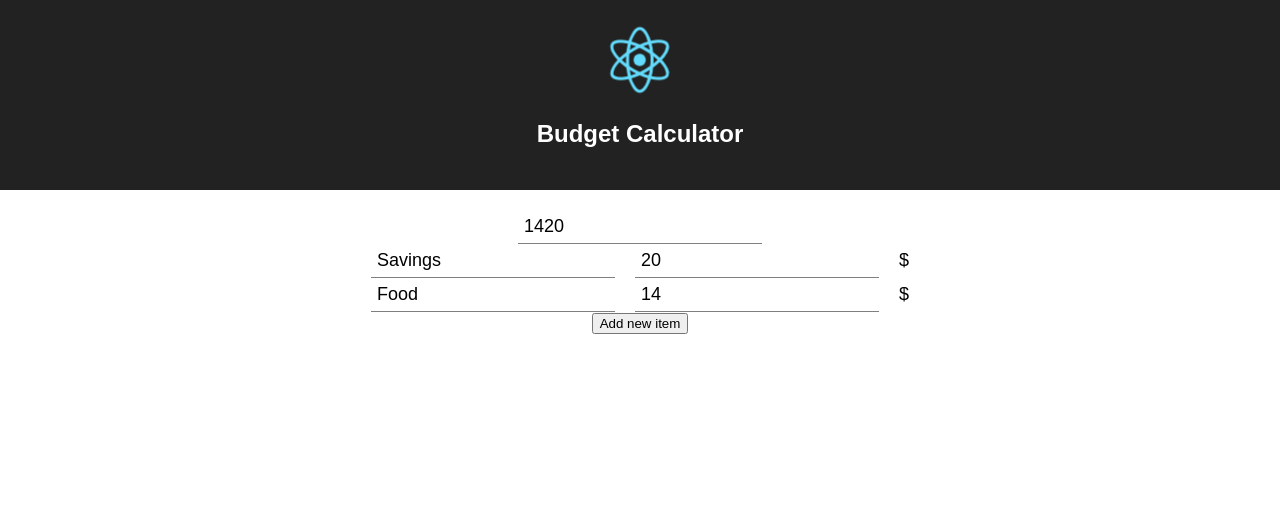
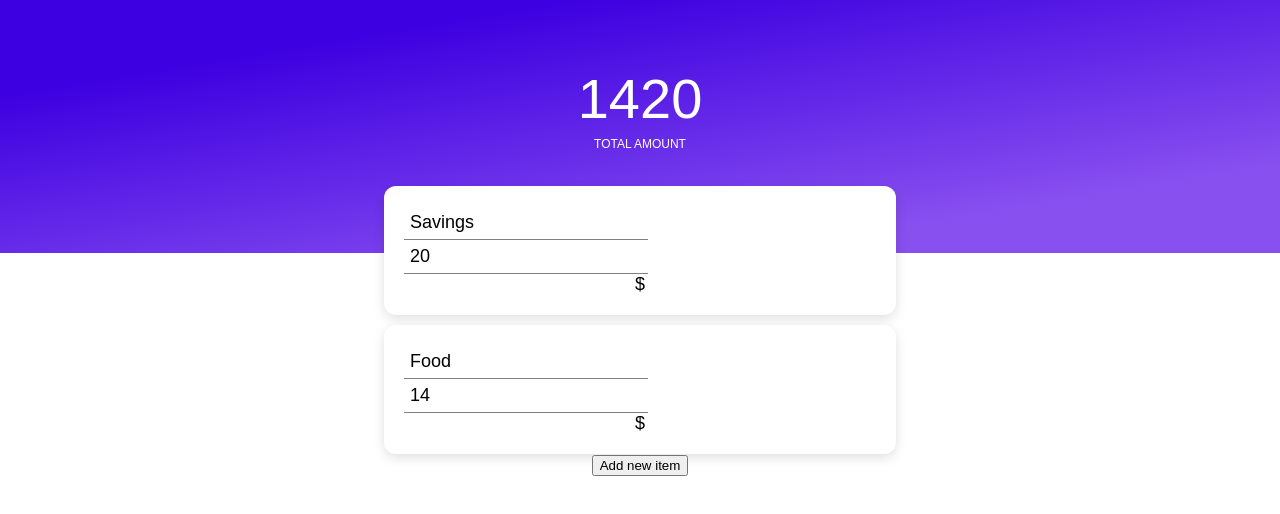
Before and after one commit to jacksonhvisuals/budget-calculator, a React (Create React App) app: page / in a window 1280 px wide. Shown: the top 514 px of the page. Built offline with nearby package versions, Linux system fonts and the light colour scheme.

Commit message:
:lipstick: Begin styling the components according to the design

```diff
--- a/src/App.js
+++ b/src/App.js
@@ -1,5 +1,4 @@
 import React, { Component } from 'react';
-import logo from './logo.svg';
 import AppLayout from './components/AppLayout/AppLayout';
 import './App.css';
 
@@ -7,10 +6,6 @@ class App extends Component {
   render() {
     return (
       <div className="App">
-        <header className="App-header">
-          <img src={logo} className="App-logo" alt="logo" />
-          <h1 className="App-title">Budget Calculator</h1>
-        </header>
         <div className="App-intro">
           <AppLayout />
         </div>
--- /dev/null
+++ b/src/components/AppLayout/AppLayout.css
@@ -0,0 +1,9 @@
+#background-color-header {
+    position: absolute;
+    width: 100%;
+    height: 253px;
+    left: 0px;
+    top: 0px;
+    z-index: -1;
+    background: linear-gradient(170.54deg, #3D00E0 20.42%, rgba(83, 0, 232, 0.69) 80.88%);
+}
--- a/src/components/AppLayout/AppLayout.js
+++ b/src/components/AppLayout/AppLayout.js
@@ -1,6 +1,7 @@
 import React, { Component } from 'react';
 import BudgetInput from '../BudgetInput/BudgetInput';
 import BudgetItemContainer from '../BudgetItemContainer/BudgetItemContainer';
+import './AppLayout.css';
 var currentBudgetCollection;
 
 class AppLayout extends Component {
@@ -85,6 +86,7 @@ class AppLayout extends Component {
     render() {
         return(
             <div>
+                <div id="background-color-header"></div>
                 <BudgetInput budgetConfirmHandler={this.setBudgetTotal} currentTotal={this.state.total}/>
                 <BudgetItemContainer budgetItemCollection={this.state.budgetItemCollection} itemChangeHandler={this.itemChangeHandler}/>
                 <button onClick={this.addNewItem}>Add new item</button>
--- a/src/components/BudgetInput/BudgetInput.css
+++ b/src/components/BudgetInput/BudgetInput.css
@@ -4,6 +4,16 @@ input {
     border: none;
     border-bottom: 1px solid grey;
     font-size: 18px;
+    background-color: transparent;
+}
+#budgetInputForm {
+    width: auto;
+    padding: 6px;
+    border: none;
+    font-size: 56px;
+    text-align: center;
+    margin-top: 40px;
+    color: #fff;
 }
 input:focus {
     outline: none;
@@ -13,3 +23,11 @@ input[type=number]::-webkit-outer-spin-button {
   -webkit-appearance: none;
   margin: 0;
 }
+#inputsubtext {
+    font-family: Prompt, sans-serif;
+    font-style: normal;
+    font-weight: 300;
+    line-height: normal;
+    font-size: 12px;
+    color: #fff;
+}
--- a/src/components/BudgetInput/BudgetInput.js
+++ b/src/components/BudgetInput/BudgetInput.js
@@ -27,6 +27,7 @@ class BudgetInput extends Component {
         return(
             <div>
                 <input type="number" id="budgetInputForm" placeholder="Total amount..." value={this.state.inputValue} onChange={this.updateInputValue} onBlur={this.updateStateValue} />
+                <div id="inputsubtext">TOTAL AMOUNT</div>
             </div>
         );
     }
--- a/src/components/BudgetItemContainer/BudgetItemContainer.css
+++ b/src/components/BudgetItemContainer/BudgetItemContainer.css
@@ -0,0 +1,6 @@
+.list-container {
+    margin-left: auto;
+    margin-right: auto;
+    width: 40%;
+    margin-top: 35px;
+}
--- a/src/components/ItemInput/ItemInput.css
+++ b/src/components/ItemInput/ItemInput.css
@@ -1,6 +1,13 @@
 #itemTitle {
-    margin-right: 20px;
+    display: block;
 }
 #itemPercentage {
-    margin-right: 20px;
+    display: block;
 }
+#item-card {
+    background-color: #fff;
+    border-radius: 12px;
+    box-shadow: 0px 4px 12px rgba(0, 0, 0, 0.12);
+    margin-top: 10px;
+    padding: 20px;
+}
--- a/src/components/ItemInput/ItemInput.js
+++ b/src/components/ItemInput/ItemInput.js
@@ -32,9 +32,11 @@ class ItemInput extends Component {
     render() {
         return(
             <div>
-                <input type="text" id="itemTitle" placeholder={this.state.itemName} value={this.state.itemName} onChange={this.updateName} />
-                <input type="number" id="itemPercentage" placeholder={this.state.itemPercentage} value={this.state.itemPercentage} onChange={this.updatePercentage} onBlur={this.updatePercentageBlur} />
-                <span  id="itemTotal">${this.props.itemTotal}</span>
+                <div id="item-card">
+                    <input type="text" id="itemTitle" placeholder={this.state.itemName} value={this.state.itemName} onChange={this.updateName} />
+                    <input type="number" id="itemPercentage" placeholder={this.state.itemPercentage} value={this.state.itemPercentage} onChange={this.updatePercentage} onBlur={this.updatePercentageBlur} />
+                    <span  id="itemTotal">${this.props.itemTotal}</span>
+                </div>
             </div>
         );
     }
```
